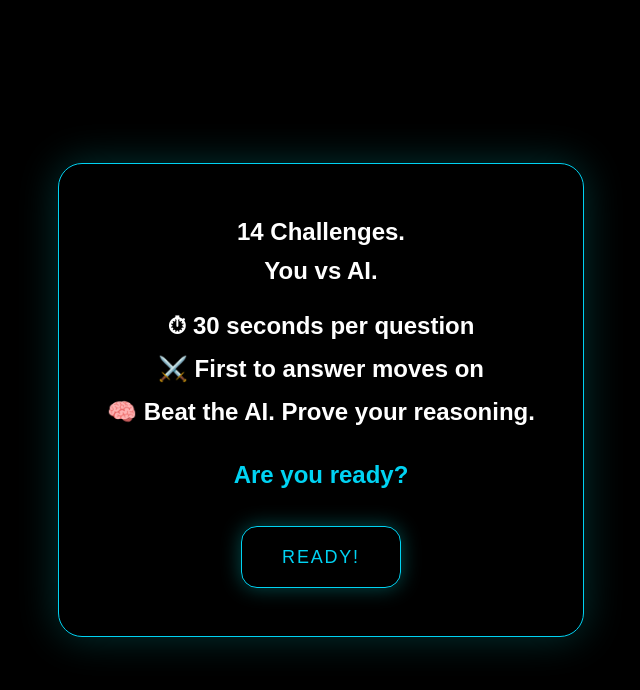
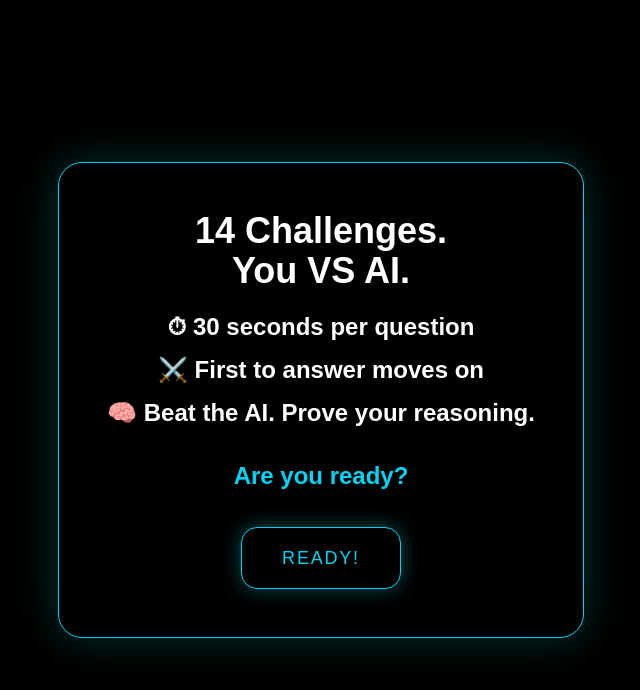
Before and after one commit to JiyeSun/compexp, a Next.js app: page / in a window 1280 px wide. Both pictures are taken after a click on the button "BEGIN". Shown: the top 690 px of the page, without its empty margins (319-959 px from the left). Built offline with nearby package versions, Linux system fonts and the light colour scheme.

Commit message:
Update text formatting and content in page.tsx

```diff
--- a/app/page.tsx
+++ b/app/page.tsx
@@ -154,7 +154,7 @@ export default function Home() {
             AI Reasoning Challenge
             <br />
             <span className="text-cyan-400 text-xl">
-              You vs an evolving AI system
+              You VS An evolving AI system
             </span>
           </h1>
 
@@ -206,15 +206,15 @@ export default function Home() {
           {/* System Label */}
           {/* Title */}
          <div className="text-2xl font-semibold mb-6 leading-relaxed text-center">
+          <div className="text-4xl font-bold mb-4">
             <p>14 Challenges.</p>
-            <p>You vs AI.</p>
-
+            <p>You VS AI.</p>
+          </div>
           <div className="mt-4 space-y-1">
             <p>⏱ 30 seconds per question</p>
             <p>⚔️ First to answer moves on</p>
             <p>🧠 Beat the AI. Prove your reasoning.</p>
           </div>
-
           <p className="mt-6 text-cyan-400">Are you ready?</p>
         </div>
 
```
Lines whose indentation alone changed are shown as unchanged.
